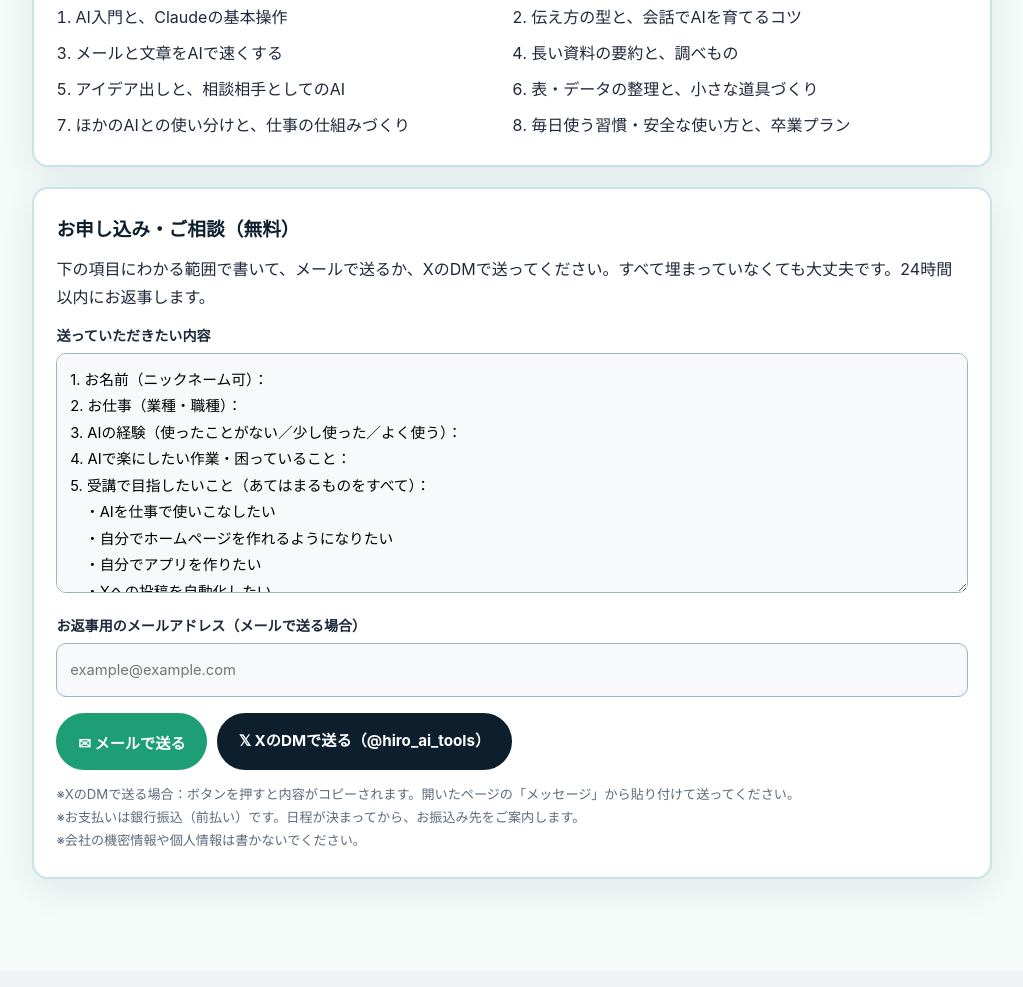
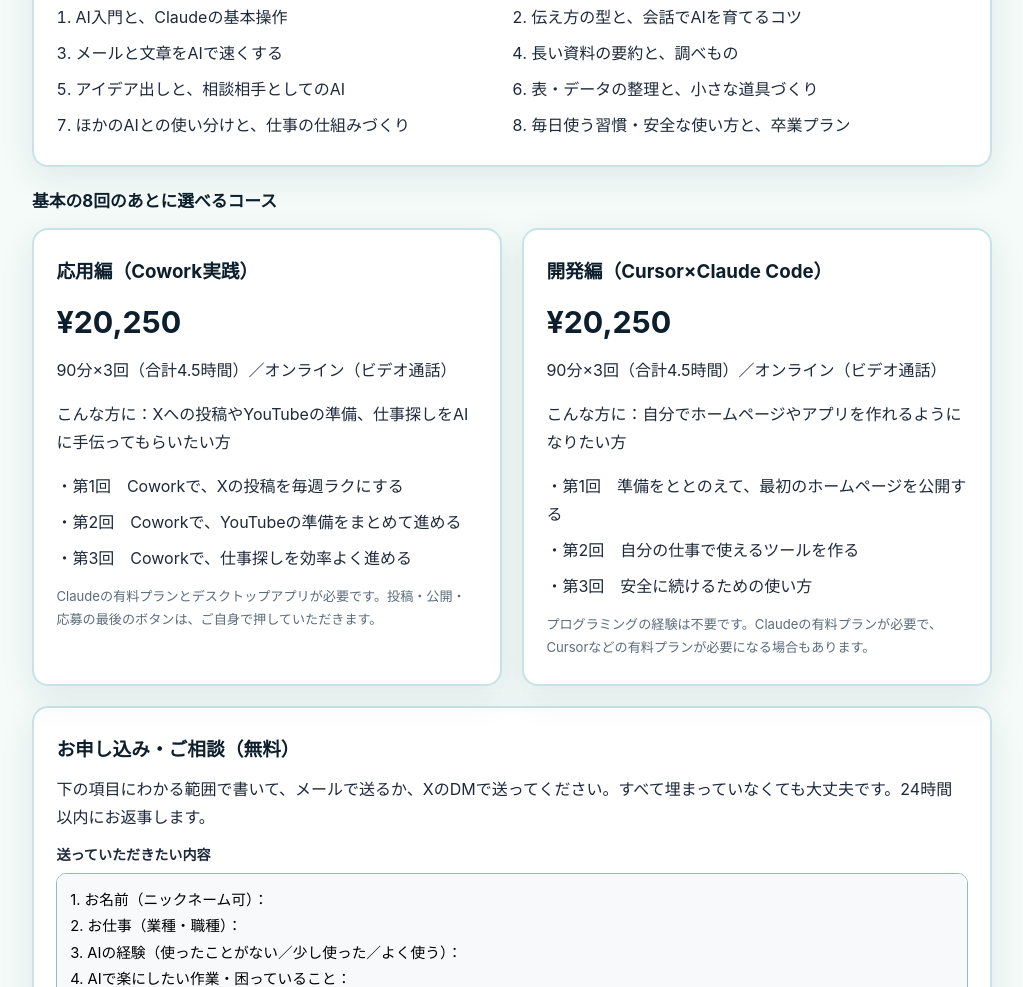
Before and after one commit to hiro9215koctwcx-glitch/aitools-portal, a plain HTML site: page lp/index.html in a window 1280 px wide. Shown: the part 4627-5614 px from the top of the page, without its empty margins (128-1151 px from the left). Drawn offline with Linux system fonts and the light colour scheme.

Commit message:
応用編と開発編のコースを追加

```diff
--- a/lp/index.html
+++ b/lp/index.html
@@ -1671,6 +1671,12 @@
     .course-steps { display:grid; grid-template-columns:repeat(2,1fr); gap:.5rem 1.2rem; padding-left:1.2rem; margin:0; }
     @media (max-width:700px){ .course-steps { grid-template-columns:1fr; } }
     .course-card h3 { margin:0 0 .5rem; color:var(--brand-navy); }
+    .course-more-title { margin:0.5rem 0 0.75rem; color:var(--brand-navy); font-size:1.05rem; }
+    .course-more { display:grid; grid-template-columns:repeat(2,1fr); gap:1.25rem; margin-bottom:1.25rem; }
+    .course-more .course-card { margin-bottom:0; min-width:0; }
+    .course-more .course-card > p:not(.course-note) { margin:0 0 1rem; }
+    .course-more .course-steps { grid-template-columns:1fr; list-style:none; padding-left:0; }
+    @media (max-width:700px){ .course-more { grid-template-columns:1fr; } }
     .course-apply textarea, .course-apply input { width:100%; box-sizing:border-box; border:1px solid #9fb3c8; border-radius:10px; padding:.8rem; font:inherit; font-size:.92rem; line-height:1.8; background:#f7f9fb; }
     .course-apply textarea { min-height:15rem; }
     .course-apply label { display:block; font-weight:700; font-size:.88rem; margin:.8rem 0 .3rem; }
@@ -1922,6 +1928,31 @@
           <li>毎日使う習慣・安全な使い方と、卒業プラン</li>
         </ol>
       </div>
+      <h3 class="course-more-title">基本の8回のあとに選べるコース</h3>
+      <div class="course-more">
+        <div class="course-card">
+          <h3>応用編（Cowork実践）</h3>
+          <div class="course-price"><strong>¥20,250</strong><span>90分×3回（合計4.5時間）／オンライン（ビデオ通話）</span></div>
+          <p>こんな方に：Xへの投稿やYouTubeの準備、仕事探しをAIに手伝ってもらいたい方</p>
+          <ul class="course-steps">
+            <li>・第1回　Coworkで、Xの投稿を毎週ラクにする</li>
+            <li>・第2回　Coworkで、YouTubeの準備をまとめて進める</li>
+            <li>・第3回　Coworkで、仕事探しを効率よく進める</li>
+          </ul>
+          <p class="course-note">Claudeの有料プランとデスクトップアプリが必要です。投稿・公開・応募の最後のボタンは、ご自身で押していただきます。</p>
+        </div>
+        <div class="course-card">
+          <h3>開発編（Cursor×Claude Code）</h3>
+          <div class="course-price"><strong>¥20,250</strong><span>90分×3回（合計4.5時間）／オンライン（ビデオ通話）</span></div>
+          <p>こんな方に：自分でホームページやアプリを作れるようになりたい方</p>
+          <ul class="course-steps">
+            <li>・第1回　準備をととのえて、最初のホームページを公開する</li>
+            <li>・第2回　自分の仕事で使えるツールを作る</li>
+            <li>・第3回　安全に続けるための使い方</li>
+          </ul>
+          <p class="course-note">プログラミングの経験は不要です。Claudeの有料プランが必要で、Cursorなどの有料プランが必要になる場合もあります。</p>
+        </div>
+      </div>
       <div class="course-card course-apply">
         <h3>お申し込み・ご相談（無料）</h3>
         <p>下の項目にわかる範囲で書いて、メールで送るか、XのDMで送ってください。すべて埋まっていなくても大丈夫です。24時間以内にお返事します。</p>
```
